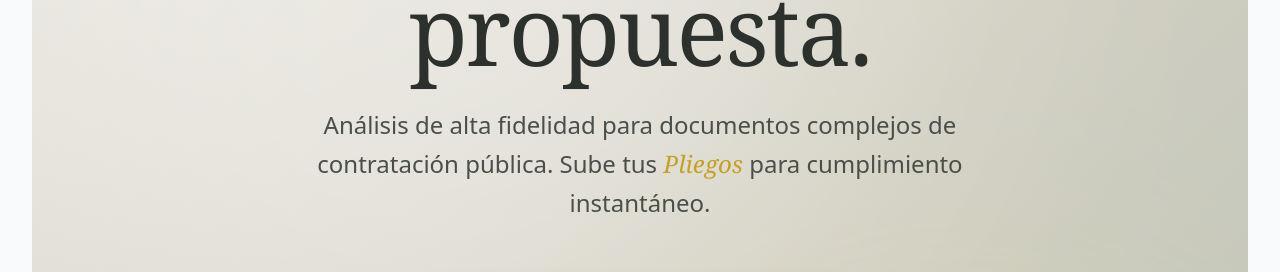
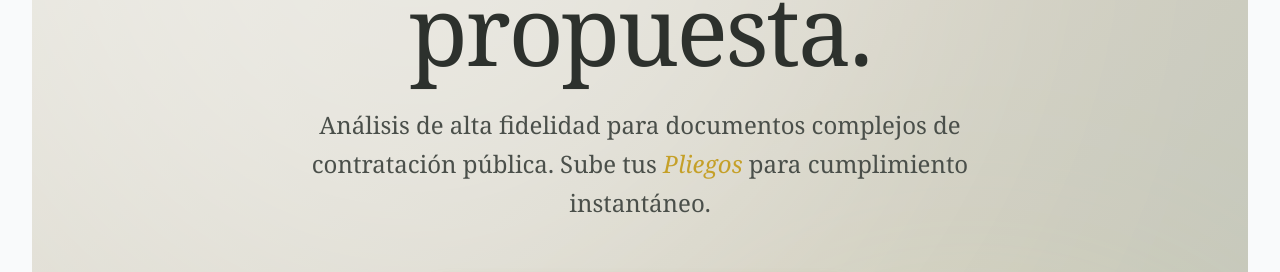
Before and after one commit to elecodes/TenderCheck-AI, a React (Vite) app in the folder frontend/: page / in a window 1280 px wide. Shown: the part 372-644 px from the top of the page. Built offline with nearby package versions, Linux system fonts and the light colour scheme; no server answers.

Commit message:
style(landing): apply serif font to hero description text

```diff
--- a/frontend/src/pages/LandingPage.tsx
+++ b/frontend/src/pages/LandingPage.tsx
@@ -24,9 +24,9 @@ export const LandingPage: React.FC = () => {
           Precisión en cada <br/> propuesta.
         </h1>
 
-        <p className="text-xl md:text-2xl text-[#4a4f4a] max-w-2xl mb-16 font-light leading-relaxed">
+        <p className="text-xl md:text-2xl text-[#4a4f4a] max-w-2xl mb-16 font-serif font-light leading-relaxed">
           Análisis de alta fidelidad para documentos complejos de contratación pública.
-          Sube tus <span className="text-[#C5A028] font-serif italic">Pliegos</span> para cumplimiento instantáneo.
+          Sube tus <span className="text-[#C5A028] italic">Pliegos</span> para cumplimiento instantáneo.
         </p>
 
         {/* Central Glass Card */}
```
